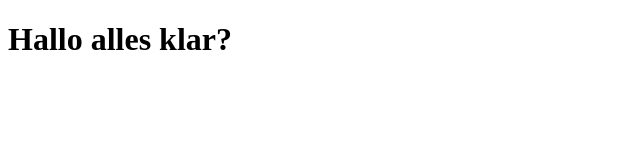
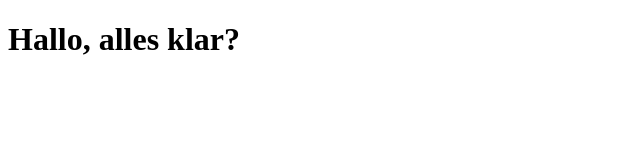
Before and after one commit to drublic/my-beautiful-project, a plain HTML site: page index.html in a window 1280 px wide. Shown: the whole page, without its empty margins (0-640 px from the left). Drawn offline with Linux system fonts and the light colour scheme.

Commit message:
bugfix: grammar in headline

```diff
--- a/index.html
+++ b/index.html
@@ -6,6 +6,6 @@
     <title>Document</title>
   </head>
   <body>
-    <h1>Hallo alles klar?</h1>
+    <h1>Hallo, alles klar?</h1>
   </body>
 </html>
```
